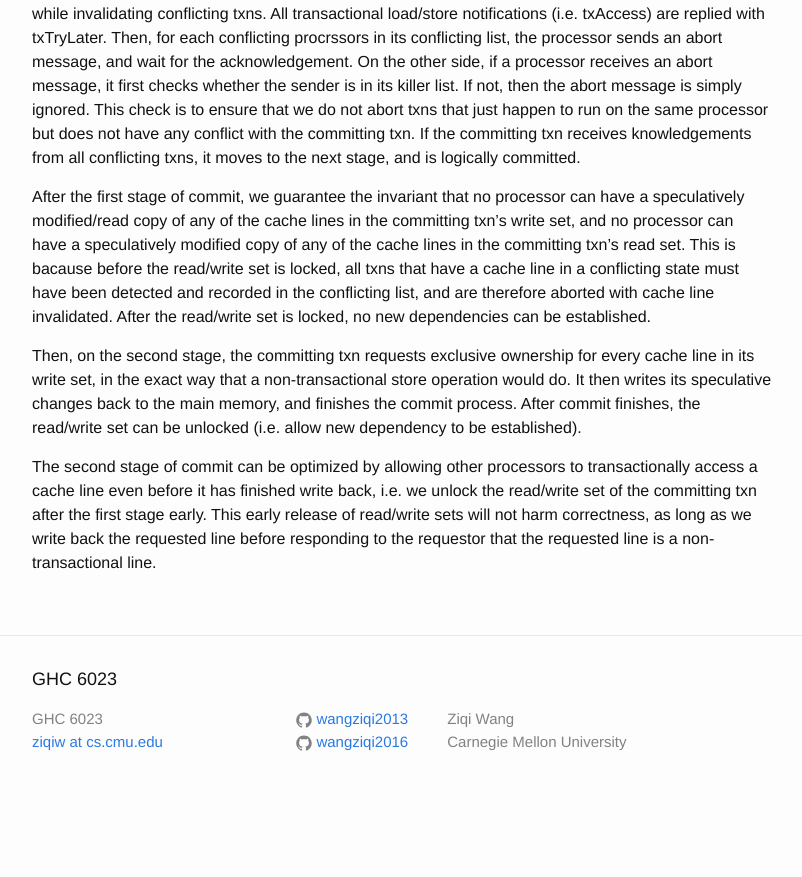
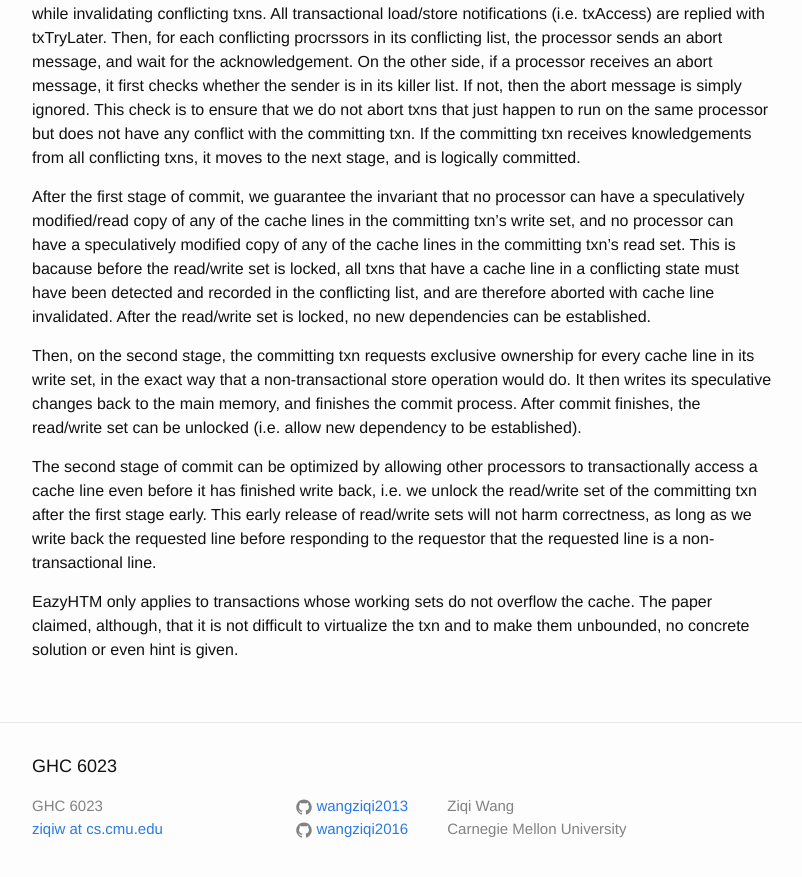
Before and after one commit to wangziqi2013/wangziqi2013.github.io, a Jekyll site: the page built from _posts/2018-03-07-EasyHTM-eager-lazy-htm.markdown, in a window 1280 px wide and 900 px high, scrolled down 1249 px. Shown: the top 877 px of the window, without its empty margins (238-1040 px from the left). Built offline with Jekyll 4.4.1, drawn with Linux system fonts in a browser that asks for light colours; before the commit the page ends 2062 px from its top, so only the background shows below that.

Commit message:
Adding last paragraph

```diff
--- a/_posts/2018-03-07-EasyHTM-eager-lazy-htm.markdown
+++ b/_posts/2018-03-07-EasyHTM-eager-lazy-htm.markdown
@@ -58,3 +58,6 @@ The second stage of commit can be optimized by allowing other processors to tran
 it has finished write back, i.e. we unlock the read/write set of the committing txn after the first stage early. This early
 release of read/write sets will not harm correctness, as long as we write back the requested line before responding to the
 requestor that the requested line is a non-transactional line.
+
+EazyHTM only applies to transactions whose working sets do not overflow the cache. The paper claimed, although, that it is
+not difficult to virtualize the txn and to make them unbounded, no concrete solution or even hint is given.
```
